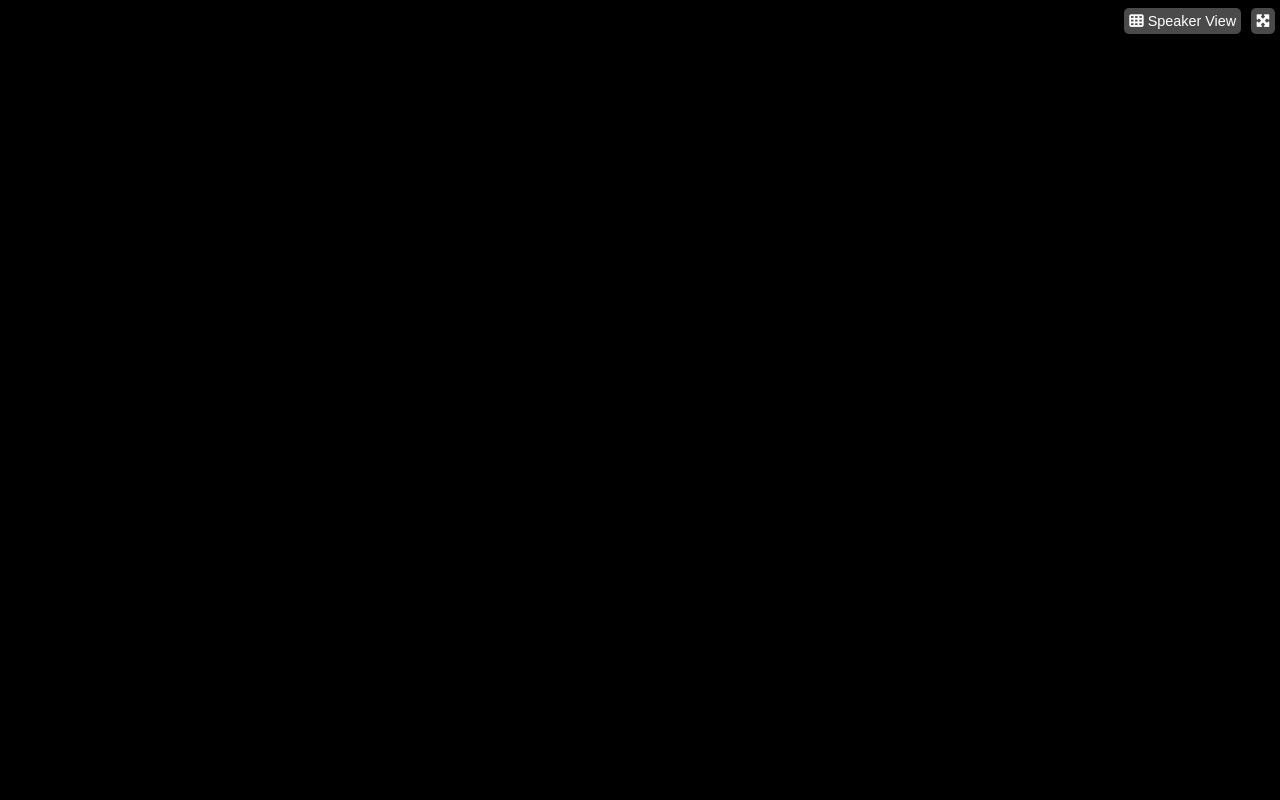
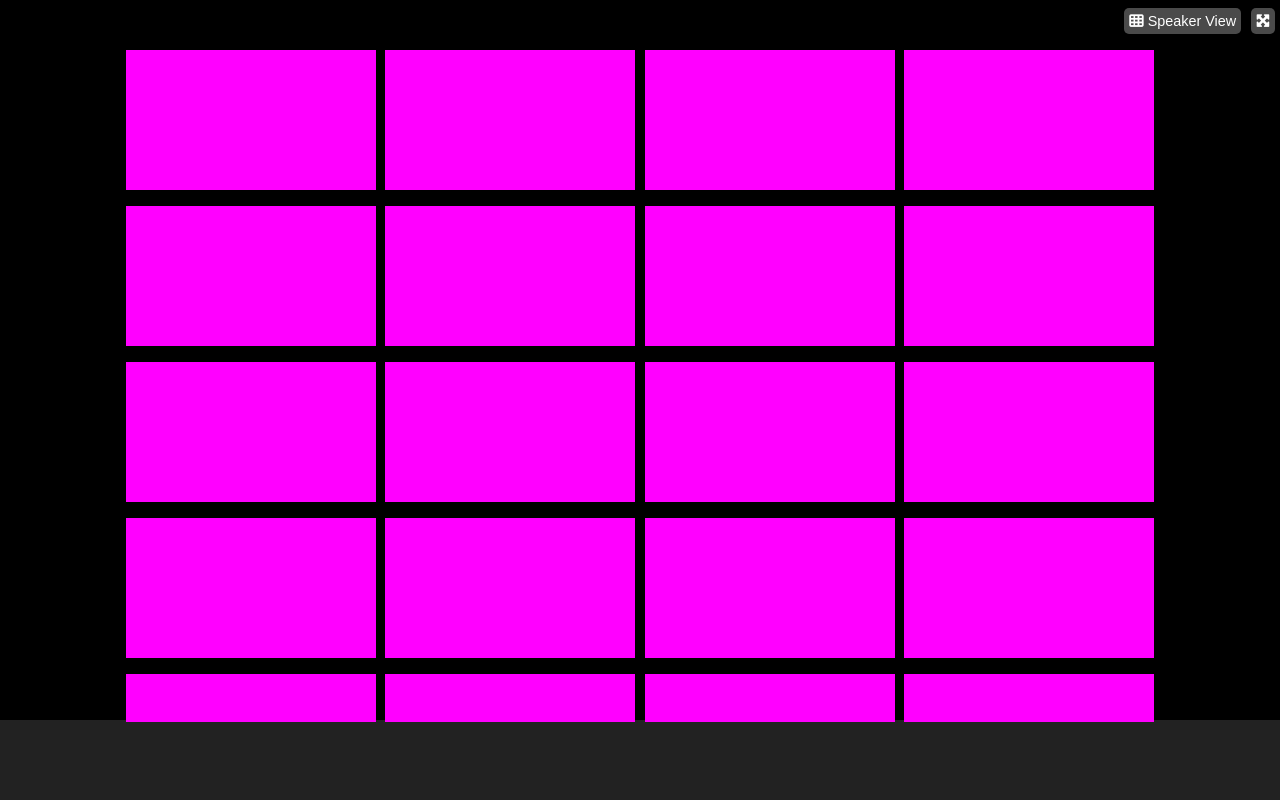
Before and after one commit to emanuelefarelli/html-css-zoom, a plain HTML site: page index.html in a window 1280 px wide. Drawn offline with Linux system fonts and the light colour scheme.

Commit message:
Aggiunta base dell'header e icone delle cam della chiamata

```diff
--- a/css/style.css
+++ b/css/style.css
@@ -6,7 +6,6 @@
 }
 
 body{
-    background-color: #000000;
     font-family: sans-serif;
 }
 
@@ -30,6 +29,8 @@ body{
     color: red;
 }
 
+/* TOP NAV */
+
 nav.top-nav{
     justify-content: flex-end;
     color: white;
@@ -42,3 +43,32 @@ nav.top-nav div{
     text-align: center;
     margin: 0.5rem 0.3rem;
 }
+
+/* MAIN */
+
+main{
+    height: 90vh;
+    background-color: black;
+}
+
+section.call{
+    width: 90vw;
+    height: 85vh;
+    flex-wrap: wrap;
+    overflow: auto;
+    justify-content: center;
+}
+
+section.call div.cam{
+    width: 250px;
+    height: 140px;
+    background-color: magenta;
+    margin: 0.5rem 0.3rem;
+}
+
+/* HEADER */
+
+header{
+    height: 10vh;
+    background-color: #222222;
+}
--- a/index.html
+++ b/index.html
@@ -9,6 +9,7 @@
     <link rel="stylesheet" href="https://cdnjs.cloudflare.com/ajax/libs/font-awesome/6.4.0/css/all.min.css">
 </head>
 <body>
+    <main>
         <nav class="flex top-nav smallTxt">
             <div class="type-view">
                <i class="fa-solid fa-table-cells"></i> Speaker View
@@ -17,13 +18,49 @@
                  <i class="fa-sharp fa-solid fa-maximize"></i>
             </div>
         </nav>
-    <main>
-
+        <section class="call flex margin-auto">
+            <div class="cam"></div>
+            <div class="cam"></div>
+            <div class="cam"></div>
+            <div class="cam"></div>
+            <div class="cam"></div>
+            <div class="cam"></div>
+            <div class="cam"></div>
+            <div class="cam"></div>
+            <div class="cam"></div>
+            <div class="cam"></div>
+            <div class="cam"></div>
+            <div class="cam"></div>
+            <div class="cam"></div>
+            <div class="cam"></div>
+            <div class="cam"></div>
+            <div class="cam"></div>
+            <div class="cam"></div>
+            <div class="cam"></div>
+            <div class="cam"></div>
+            <div class="cam"></div>
+            <div class="cam"></div>
+            <div class="cam"></div>
+            <div class="cam"></div>
+            <div class="cam"></div>
+            <div class="cam"></div>
+            <div class="cam"></div>
+            <div class="cam"></div>
+            <div class="cam"></div>
+            <div class="cam"></div>
+            <div class="cam"></div>
+        </section>
     </main>
     <header class="flex">
-        <nav class="header-left"></nav>
-        <nav class="header-middle"></nav>
-        <div class="close-call"></div>
+        <nav class="header-left">
+
+        </nav>
+        <nav class="header-middle">
+
+        </nav>
+        <div class="close-call">
+
+        </div>
     </header>
 </body>
 </html>
```
Lines whose indentation alone changed are shown as unchanged.
